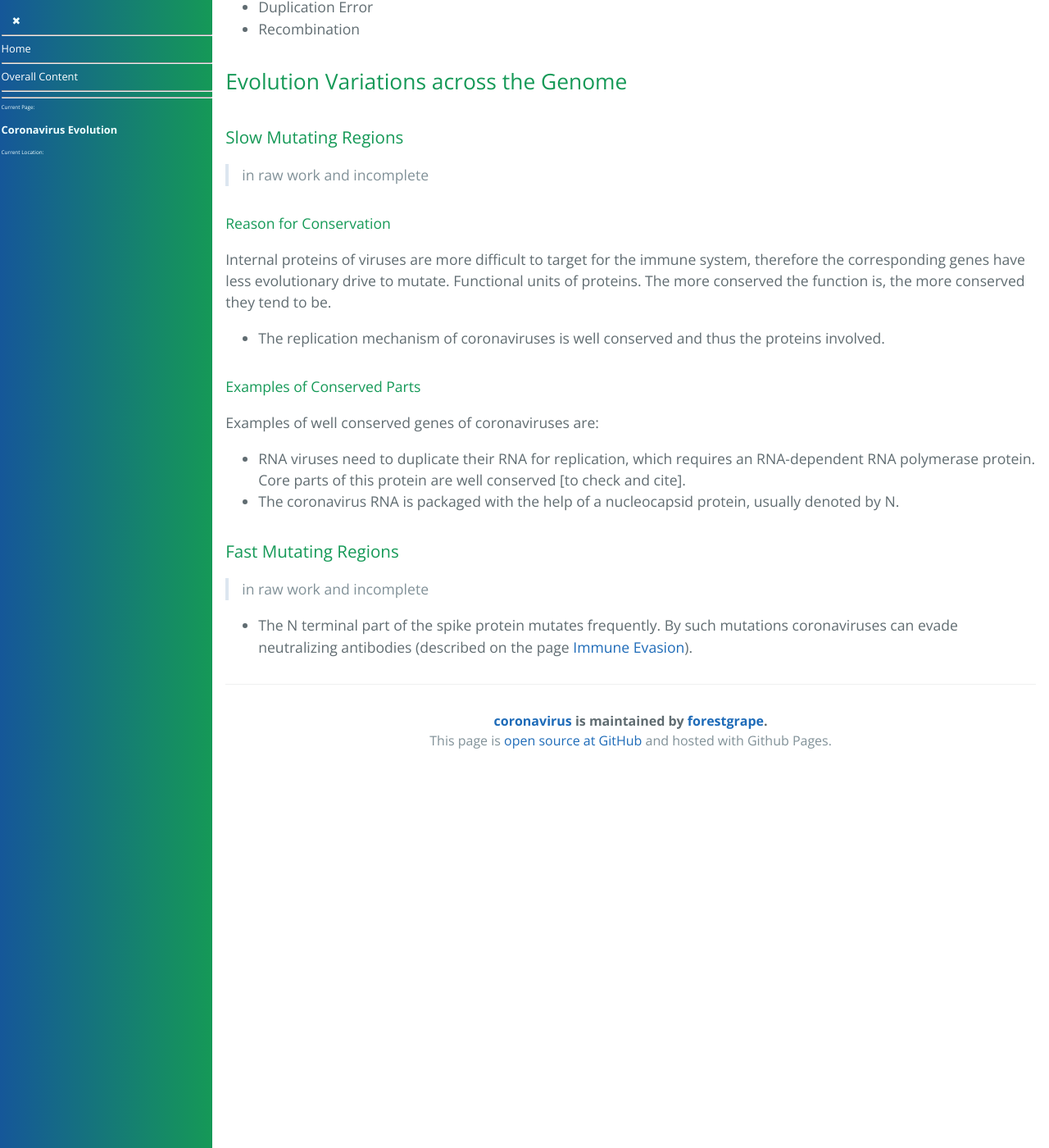
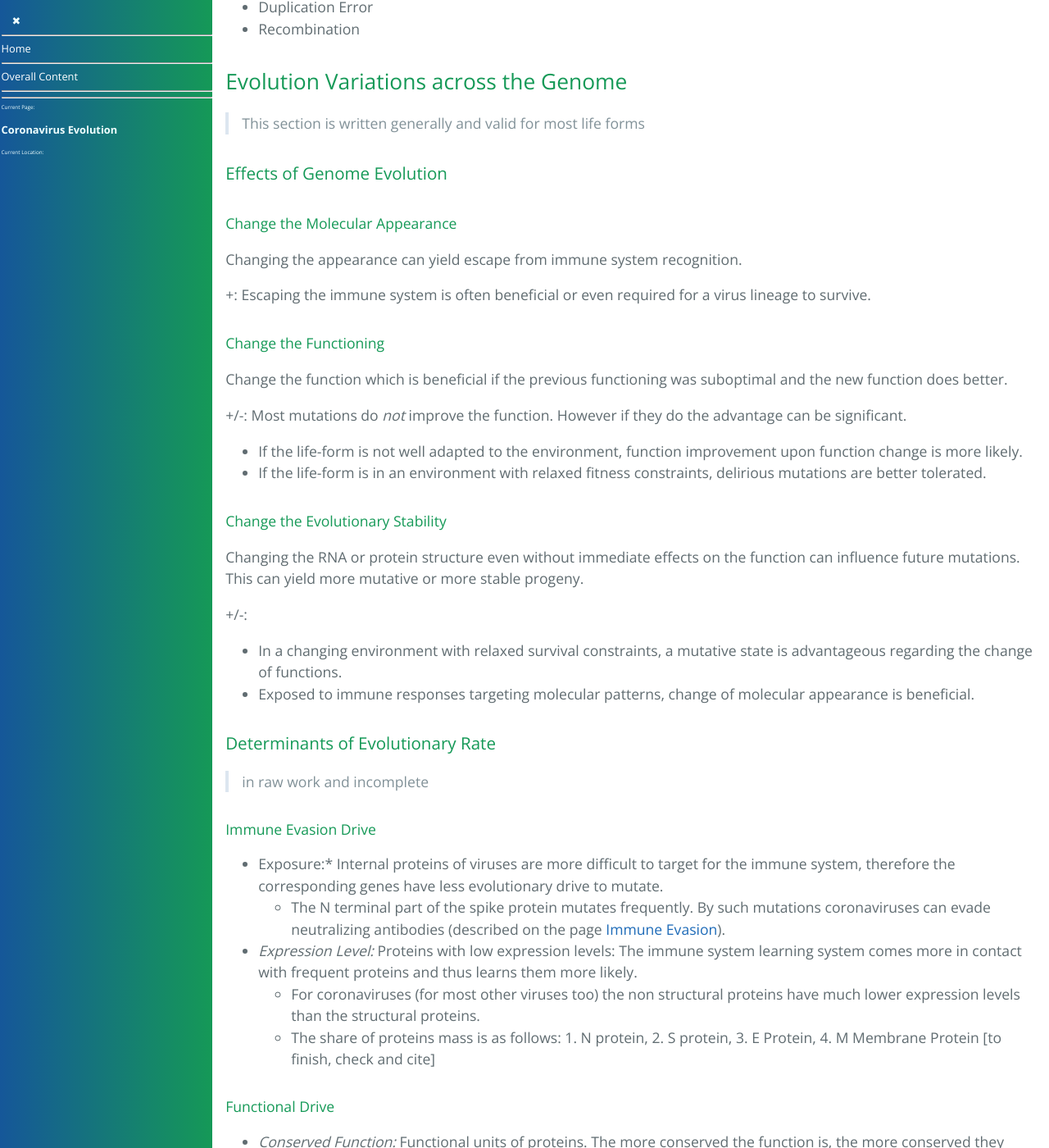
Before and after one commit to forestgrape/coronavirus, a Jekyll site: the page built from 2_biological/coronavirus_evolution.md, in a window 1280 px wide and 1400 px high, scrolled down 1648 px. Shown: the whole window at 82% size. Built offline with Jekyll 4.4.1, drawn with Linux system fonts in a browser that asks for light colours; our own code applies the rules of GitHub Pages for plain Markdown files; some of the changed text lies outside the part shown.

Commit message:
effects of genome evo and drives of evo

```diff
--- a/2_biological/coronavirus_evolution.md
+++ b/2_biological/coronavirus_evolution.md
@@ -2,10 +2,10 @@
 
 * [Evolution Speed](#evolution-speed)
 * [Terminology](#terminology)
-* [Evolution Mechanisms](#evolution-mechanisms)
+* [Evolution Occurrence and Mechanisms](#evolution-occurrence-and-mechanisms)
 * [Evolution Variations across the Genome](#evolution-variations-across-the-genome)
-  * [Slow Mutating Regions](#slow-mutating-regions)
-  * [Fast Mutating Regions](#fast-mutating-regions)
+  * [Effects of Genome Evolution](#effects-of-genome-evolution)
+  * [Determinants of Evolutionary Rate](#determinants-of-evolutionary-rate)
 
 
 ## Evolution Speed
@@ -50,7 +50,7 @@ The genetic evolution of coronaviruses is fast compared to other [forms of life]
 
 
 
-## Evolution Mechanisms
+## Evolution Occurrence and Mechanisms
 * Spontaneous Mutation
 * Duplication Error
 * Recombination
@@ -59,23 +59,44 @@ The genetic evolution of coronaviruses is fast compared to other [forms of life]
 
 ## Evolution Variations across the Genome
 
+> This section is written generally and valid for most life forms
 
-### Slow Mutating Regions
+### Effects of Genome Evolution
+
+#### Change the Molecular Appearance
+Changing the appearance can yield escape from immune system recognition.
+
++: Escaping the immune system is often beneficial or even required for a virus lineage to survive.
+
+#### Change the Functioning
+Change the function which is beneficial if the previous functioning was suboptimal and the new function does better.
+
++/-: Most mutations do *not* improve the function. However if they do the advantage can be significant.
+  * If the life-form is not well adapted to the environment, function improvement upon function change is more likely.
+  * If the life-form is in an environment with relaxed fitness constraints, delirious  mutations are better tolerated.
+
+#### Change the Evolutionary Stability
+Changing the RNA or protein structure even without immediate effects on the function can influence future mutations. This can yield more mutative or more stable progeny.
+
++/-:
+  * In a changing environment with relaxed survival constraints, a mutative state is advantageous regarding the change of functions.
+  * Exposed to immune responses targeting molecular patterns, change of molecular appearance is beneficial.
+
+
+
+### Determinants of Evolutionary Rate
 
 > in raw work and incomplete
 
-#### Reason for Conservation
-Internal proteins of viruses are more difficult to target for the immune system, therefore the corresponding genes have less evolutionary drive to mutate.
-Functional units of proteins. The more conserved the function is, the more conserved they tend to be.
-* The replication mechanism of coronaviruses is well conserved and thus the proteins involved.
+#### Immune Evasion Drive
+* Exposure:* Internal proteins of viruses are more difficult to target for the immune system, therefore the corresponding genes have less evolutionary drive to mutate.
+  * The N terminal part of the spike protein mutates frequently. By such mutations coronaviruses can evade neutralizing antibodies (described on the page [Immune Evasion](./../4_immunological/immune_evasion.md)).
+* *Expression Level:* Proteins with low expression levels: The immune system learning system comes more in contact with frequent proteins and thus learns them more likely.
+  * For coronaviruses (for most other viruses too) the non structural proteins have much lower expression levels than the structural proteins.
+  * The share of proteins mass is as follows: 1. N protein, 2. S protein, 3. E Protein, 4. M Membrane Protein [to finish, check and cite]
 
-#### Examples of Conserved Parts
-Examples of well conserved genes of coronaviruses are:
-* RNA viruses need to duplicate their RNA for replication, which requires an RNA-dependent RNA polymerase protein. Core parts of this protein are well conserved [to check and cite].
-* The coronavirus RNA is packaged with the help of a nucleocapsid protein, usually denoted by N.
-
-### Fast Mutating Regions
-
-> in raw work and incomplete
-
-* The N terminal part of the spike protein mutates frequently. By such mutations coronaviruses can evade neutralizing antibodies (described on the page [Immune Evasion](./../4_immunological/immune_evasion.md)).
+#### Functional Drive
+* *Conserved Function:* Functional units of proteins. The more conserved the function is, the more conserved they tend to be.
+  * The replication mechanism of coronaviruses is well conserved and thus the proteins involved e.g. functional parts of the RNA-dependent RNA polymerase protein [to check and cite].
+* *Adapted Function:*
+  * The receptor binding
```
